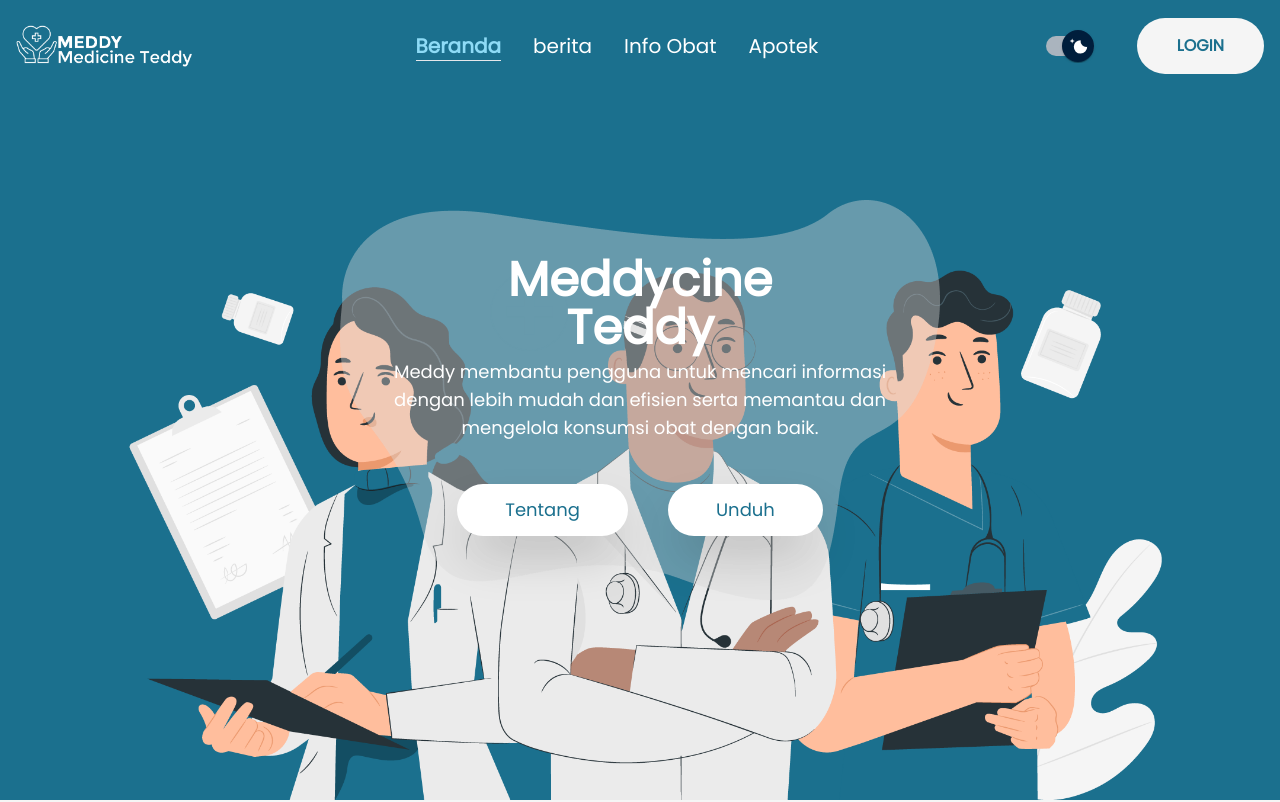
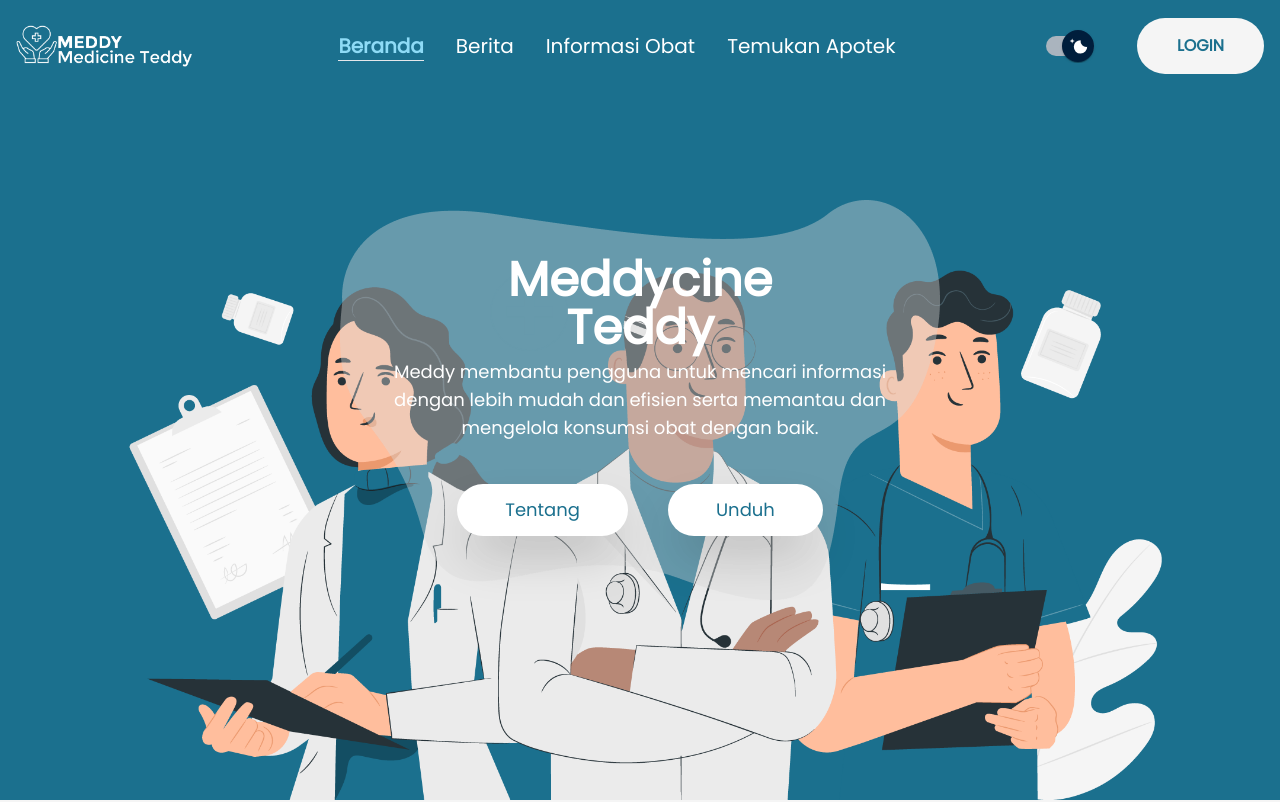
Before and after one commit to 01011001andra/Meddy, a React (Vite) app: page / in a window 1280 px wide. Shown: the top 802 px of the page. Built offline with nearby package versions, Linux system fonts and the light colour scheme.

Commit message:
updating bug

```diff
--- a/src/components/molecules/UserNavbar.jsx
+++ b/src/components/molecules/UserNavbar.jsx
@@ -20,17 +20,17 @@ const UserNavbar = () => {
       menuIcon: <HomeIcon />,
     },
     {
-      menuList: "berita",
+      menuList: "Berita",
       menuLink: "/berita",
       menuIcon: <NewspaperIcon />,
     },
     {
-      menuList: "Info Obat",
+      menuList: "Informasi Obat",
       menuLink: "/info",
       menuIcon: <MedicationLiquidIcon />,
     },
     {
-      menuList: "Apotek",
+      menuList: "Temukan Apotek",
       menuLink: "/cari",
       menuIcon: <TroubleshootIcon />,
     },
```
